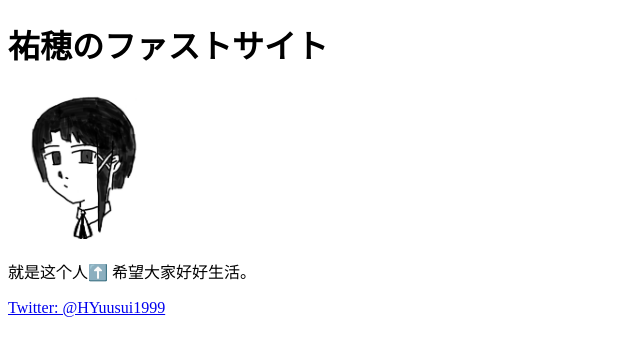
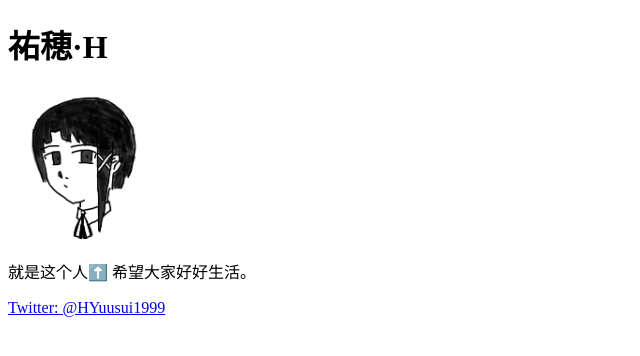
Before and after one commit to Yohooyooho/Yooho.com, a plain HTML site: page index.html in a window 1280 px wide. Shown: the whole page, without its empty margins (0-640 px from the left). Drawn offline with Linux system fonts and the light colour scheme.

Commit message:
Add files via upload

```diff
--- a/index.html
+++ b/index.html
@@ -2,10 +2,10 @@
 <html>
     <head>
         <link rel="icon" type="image/jpg" href="images/favicon.jpg">
-        <title>祐穂のサイト</title>
+        <title>祐穂·H</title>
     </head>
     <body>
-        <h1>祐穂のファストサイト</h1>
+        <h1>祐穂·H</h1>
         <a href="https://www.x.com/HYuusui1999"
         target="_blank"
         tiyle="My twitter">
```
